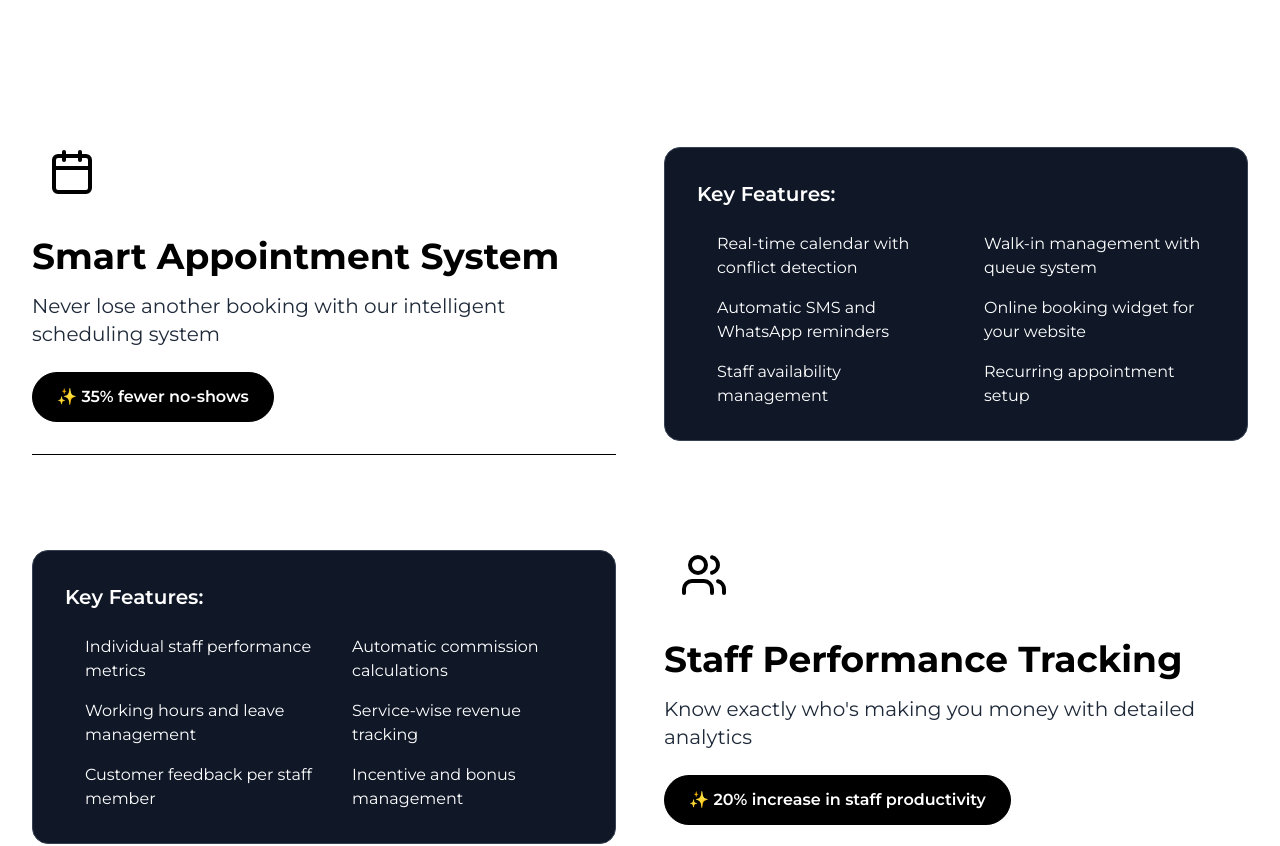
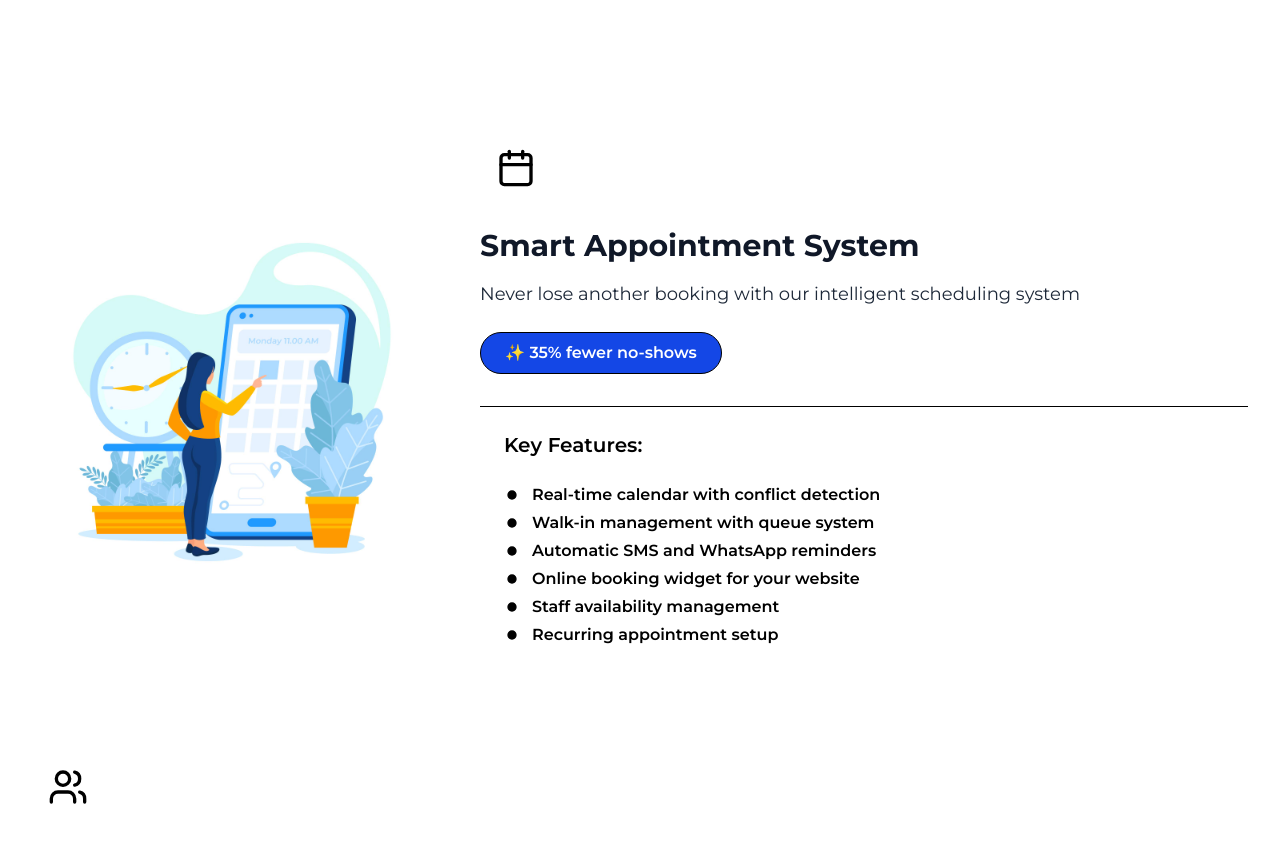
Before and after one commit to printAnkit/Lokaci-Pro, a React (Vite) app: page /features in a window 1280 px wide. Shown: the part 600-1446 px from the top of the page. Built offline with nearby package versions, Linux system fonts and the light colour scheme.

Commit message:
Enhance CallToAction and CoreBenefits components with improved styles, new logos, and layout adjustments for better presentation

```diff
--- a/src/components/CallToAction.jsx
+++ b/src/components/CallToAction.jsx
@@ -91,8 +91,8 @@ export default function CallToAction() {
         <motion.div
           initial={{ opacity: 0 }}
           whileInView={{ opacity: 1 }}
-          transition={{ delay: 1.6, duration: 0.6 }}
-          className="bg-red-500 rounded-xl p-6 max-w-2xl mx-auto"
+          transition={{ delay: 1, duration: 0.6 }}
+          className="bg-red-600 rounded-xl p-6 max-w-2xl mx-auto"
         >
           <div className="flex items-center justify-center mb-2">
             <Clock className="h-6 w-6 mr-2" />
--- a/src/pages/CoreBenefits.jsx
+++ b/src/pages/CoreBenefits.jsx
@@ -17,8 +17,22 @@ import {
   Mail,
   FolderCode,
   Calendar1,
+  CircleSmall,
+  Dot,
+  DotIcon,
+  DotSquare,
+  Circle,
 } from "lucide-react";
-import businessGrowthLogo from '../assets/BusinessGrowth.jpg'
+import businessGrowthLogo from "../assets/BusinessGrowth.jpg";
+import appointment from "../assets/appointment.jpg";
+import performance from '../assets/performance.jpg';
+import revenue from '../assets/revenue.png';
+import inventory from '../assets/inventory.jpg';
+import customer from '../assets/customer.png';
+import membership from '../assets/membership.png';
+import location from '../assets/location.png';
+import analytic from '../assets/analytic.png';
+
 
 export default function CoreBenefits() {
   const mainFeatures = [
@@ -37,6 +51,7 @@ export default function CoreBenefits() {
       ],
       benefit: "35% fewer no-shows",
       color: "white",
+      logo: appointment,
     },
     {
       icon: Users,
@@ -53,6 +68,7 @@ export default function CoreBenefits() {
       ],
       benefit: "20% increase in staff productivity",
       color: "white",
+      logo: performance,
     },
     {
       icon: TrendingUp,
@@ -69,6 +85,7 @@ export default function CoreBenefits() {
       ],
       benefit: "25% higher average ticket size",
       color: "white",
+      logo: revenue,
     },
     {
       icon: Package,
@@ -84,6 +101,7 @@ export default function CoreBenefits() {
       ],
       benefit: "30% reduction in inventory costs",
       color: "white",
+      logo: inventory,
     },
     {
       icon: MessageCircle,
@@ -99,6 +117,7 @@ export default function CoreBenefits() {
       ],
       benefit: "40% increase in repeat customers",
       color: "white",
+      logo: customer,
     },
     {
       icon: Gift,
@@ -114,6 +133,7 @@ export default function CoreBenefits() {
       ],
       benefit: "50% increase in customer lifetime value",
       color: "white",
+      logo: membership,
     },
     {
       icon: Building2,
@@ -129,6 +149,7 @@ export default function CoreBenefits() {
       ],
       benefit: "15+ hours saved weekly for franchise owners",
       color: "white",
+      logo: location,
     },
     {
       icon: BarChart3,
@@ -144,6 +165,7 @@ export default function CoreBenefits() {
       ],
       benefit: "Make decisions based on data, not guesswork",
       color: "white",
+      logo: analytic,
     },
   ];
 
@@ -171,7 +193,7 @@ export default function CoreBenefits() {
   ];
 
   return (
-    <div className="min-h-screen pt-20">
+    <div className="min-h-screen md:pt-20">
       {/* Hero Section */}
       <section className="py-20 flex flex-wrap lg:flex-nowrap justify-center ">
         <div className="max-w-7xl mx-auto px-4 sm:px-6 lg:px-8 text-center">
@@ -186,7 +208,7 @@ export default function CoreBenefits() {
             revenue while reducing your workload. Here's how we make it happen.
           </p>
         </div>
-        <img src={businessGrowthLogo} alt="" className="w-150 mr-5"/>
+        <img src={businessGrowthLogo} alt="" className="w-140 mr-5" />
       </section>
 
       {/* Main Features */}
@@ -204,20 +226,26 @@ export default function CoreBenefits() {
                     isEven ? "lg:flex-row" : "lg:flex-row-reverse"
                   } items-center gap-12`}
                 >
+                  <div>
+                    <img src={feature.logo} className="w-100" alt="" />
+                  </div>
+
                   <div className="flex-1">
+                    <div>
+                      <div>
                         <div
                           className={`inline-flex p-4 rounded-2xl text-${feature.color}-400 mb-6`}
                         >
-                      <Icon className="h-12 w-12" />
+                          <Icon className="h-10 w-10" />
                         </div>
-                    <h2 className="text-3xl md:text-4xl font-bold text-black mb-4">
+                        <h2 className="text-3xl font-bold text-gray-900 mb-4">
                           {feature.title}
                         </h2>
-                    <p className="text-xl text-gray-800 mb-6">
+                        <p className="text-lg text-gray-800 mb-6">
                           {feature.description}
                         </p>
                         <div
-                      className={`inline-block bg-black border border-${feature.color}-500/30 px-6 py-3 rounded-full mb-8`}
+                          className={`inline-block bg-blue-700 border border-${feature.color}-500/30 px-6 py-2 rounded-full mb-8`}
                         >
                           <span
                             className={`text-${feature.color} font-semibold`}
@@ -225,26 +253,24 @@ export default function CoreBenefits() {
                             ✨ {feature.benefit}
                           </span>
                         </div>
-                    <hr></hr>
+
                       </div>
-
-                  <div className="flex-1">
-                    <div className="bg-gray-900 backdrop-blur-sm p-8 rounded-2xl border border-gray-700">
-                      <h3 className="text-xl font-semibold text-white mb-6">
+                      <hr/>
+                      <div className=" backdrop-blur-sm p-6 rounded-2xl">
+                        <h3 className="text-xl font-semibold text-black mb-6">
                           Key Features:
                         </h3>
-                      <div className="grid sm:grid-cols-2 gap-4">
+                        <div className="flex flex-col gap-1">
                           {feature.features.map((item, itemIndex) => (
                             <div
                               key={itemIndex}
                               className="flex items-start space-x-3"
                             >
-                            <div
-                              className={`w-2 h-2 rounded-full bg-${feature.color}-400 mt-2 flex-shrink-0`}
-                            ></div>
-                            <span className="text-white">{item}</span>
+                              <CircleSmall className="text-black fill-black w-4 "/>
+                              <span className="text-black font-semibold">{item}</span>
                             </div>
                           ))}
+                        </div>
                       </div>
                     </div>
                   </div>
@@ -342,13 +368,13 @@ export default function CoreBenefits() {
             ].map((integration, index) => (
               <div
                 key={index}
-                className="  p-8 rounded-xl border-1 border-gray-700 hover:border-blue-500 shadow-black shadow-sm transition duration-300 ease-in-out hover:-translate-y-1 hover:scale-102 "
+                className="  p-8 rounded-xl border-gray-700 hover:border-blue-500 shadow-black shadow-sm transition duration-300 ease-in-out hover:-translate-y-1 hover:scale-102 "
               >
                 <integration.icon className="text-4xl mb-4" />
                 <h3 className="text-xl font-semibold text-black mb-3">
                   {integration.title}
                 </h3>
-                <p className="text-gray-900">{integration.description}</p>
+                <p className="text-gray-950">{integration.description}</p>
               </div>
             ))}
           </div>
```
Lines whose indentation alone changed are shown as unchanged.
